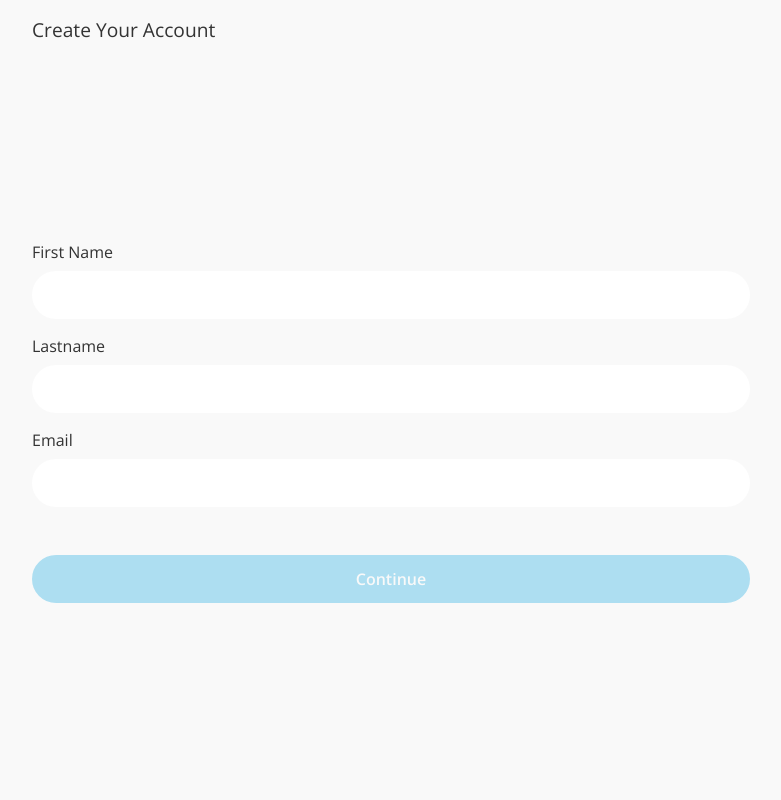
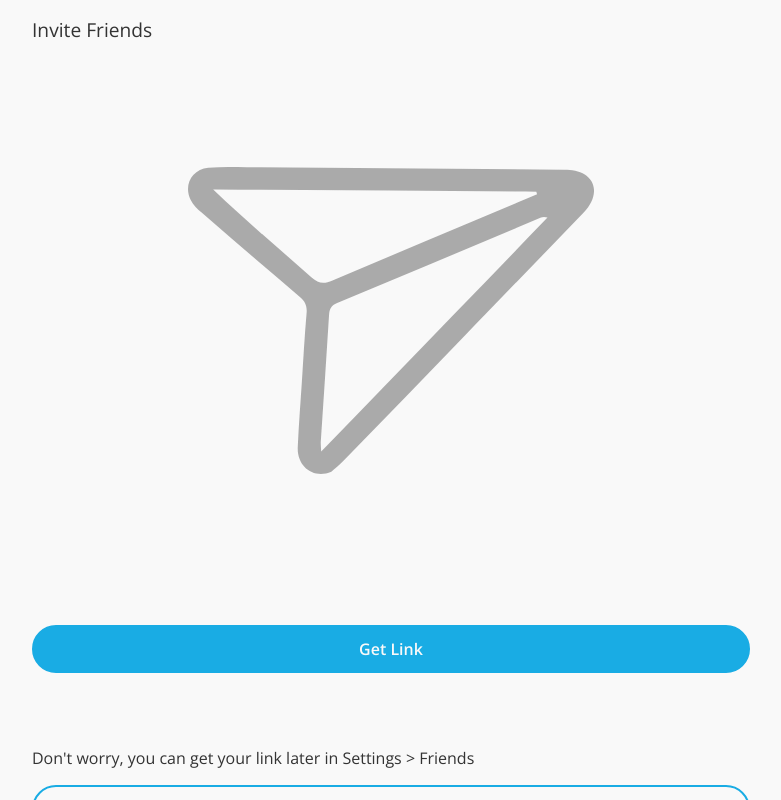
Before and after one commit to franfercalderon/hang-client, a React (Create React App) app: page /onboarding in a window 1280 px wide. Shown: the whole page, without its empty margins (249-1030 px from the left). Built offline with nearby package versions, Linux system fonts and the light colour scheme; no server answers.

Commit message:
working on onboarding - invite link sistem

```diff
--- a/src/components/OnboardingCalendar/OnboardingCalendar.js
+++ b/src/components/OnboardingCalendar/OnboardingCalendar.js
@@ -5,6 +5,7 @@ import BtnPrimary from "../BtnPrimary/BtnPrimary"
 import BtnSecondary from "../BtnSecondary/BtnSecondary"
 import Swal from "sweetalert2"
 import useSlots from "../../hooks/useSlots"
+import Loader from "../Loader/Loader"
 
 export default function OnboardingCalendar({ handleOnboardingStage }) {
 
@@ -50,11 +51,7 @@ export default function OnboardingCalendar({ handleOnboardingStage }) {
         setEndTime(( prevValue ) => ({...prevValue, [ name ]: value }))
     }
 
-    const handleClosePickers = ( e, deleteData ) => {
-        e.preventDefault()
-        setShowEndPicker( false )
-        setShowStartPicker( false )
-        if( deleteData ){
+    const resetTimes = () => {
         setStartTime({
             hour: '',
             minute:'',
@@ -66,6 +63,17 @@ export default function OnboardingCalendar({ handleOnboardingStage }) {
             ampm: ''
         })
     }
+
+    const handleClosePickers = ( e, deleteData, openEndTimer ) => {
+        e.preventDefault()
+        setShowEndPicker( false )
+        setShowStartPicker( false )
+        if ( openEndTimer){
+            setShowEndPicker( true )
+        }
+        if( deleteData ){
+            resetTimes()
+        }
     }
 
     const handleSaveSlot = async () => {
@@ -75,17 +83,20 @@ export default function OnboardingCalendar({ handleOnboardingStage }) {
                 startTime,
                 endTime
             }
-
+            console.log('vuelve acá');
+            setIsLoading( true )
             if( validateTimes( slot ) ){
                 setSavedSlots(( prevValue ) => [...prevValue, slot ])
                 await createSlot( slot )
-
+                resetTimes()
+                setIsLoading( false )
 
             } else {
                 throw new Error('Start date must be before End date')
             }
 
         } catch ( error ) {
+            setIsLoading( false )
             Swal.fire({
                 title: 'Oops!',
                 text: error.message,
@@ -112,6 +123,12 @@ export default function OnboardingCalendar({ handleOnboardingStage }) {
     }, [ startTime, endTime, selectedDays ])
 
     return(
+        <>
+            {
+                isLoading ?
+                <Loader/>
+                :
+
                 <>
                     {   !showEndPicker && !showStartPicker &&
                         <>
@@ -158,5 +175,7 @@ export default function OnboardingCalendar({ handleOnboardingStage }) {
                         <BtnSecondary action={ handleOnboardingStage } displayText={ savedSlots.length < 1 ? 'Skip' : 'Done'} enabled={ true }/>
                     </div>
                 </>
+            }
+        </>
     )
 }
--- /dev/null
+++ b/src/components/OnboardingInvite/OnboardingInvite.js
@@ -0,0 +1,29 @@
+import { useEffect } from "react";
+import BtnPrimary from "../BtnPrimary/BtnPrimary";
+import BtnSecondary from "../BtnSecondary/BtnSecondary";
+
+export default function OnboardingInvite({ handleOnboardingStage }){
+
+    //FUNCTIONS
+    const copyLink = () => {
+
+    }
+
+    useEffect(()=> {
+
+    })
+    return(
+        <>
+            <p>Send this Invite Link to your friends so they can join you in Hang!</p>
+            <div className="invite-img-containter" >
+                <img src="./images/inviteIcon.svg" alt="invite"/>
+            </div>
+            <BtnPrimary action={ copyLink } displayText={'Get Link'} enabled={ true } submit={ false }/>
+            <div className="bottom-container">
+                <p>{`Don't worry, you can get your link later in Settings > Friends`}</p>
+                <BtnSecondary action={ handleOnboardingStage } displayText={'Skip'} enabled={ true }/>
+            </div>
+
+        </>
+    )
+}
--- a/src/components/TimePicker/TimePicker.js
+++ b/src/components/TimePicker/TimePicker.js
@@ -1,4 +1,4 @@
-import { faXmark } from "@fortawesome/free-solid-svg-icons"
+import { faL, faXmark } from "@fortawesome/free-solid-svg-icons"
 import { FontAwesomeIcon } from "@fortawesome/react-fontawesome"
 import { useEffect, useState } from "react"
 
@@ -6,6 +6,8 @@ export default function TimePicker({ handleClose, handleChange, action, value })
 
     //STATE
     const [ enableButton, setEnableButton ] = useState( false )
+
+    const toggleTimePicker = action === 'start' ? true : false
 
     //EFFECTS
     useEffect(() => {
@@ -15,7 +17,7 @@ export default function TimePicker({ handleClose, handleChange, action, value })
 
     return(
         <div className="time-picker-main-container round-div div-shadow">
-            <FontAwesomeIcon icon={ faXmark } className="close-btn" onClick={ ( e ) => handleClose( e, true )}/>
+            <FontAwesomeIcon icon={ faXmark } className="close-btn" onClick={ ( e ) => handleClose( e, true, false )}/>
             <p>{`Select the ${action} time`}</p>
             <div className="select-container">
                 <form>
@@ -74,7 +76,7 @@ export default function TimePicker({ handleClose, handleChange, action, value })
                         </select>
 
                     </div>
-                    <button className={`btn cta rounded ${ !enableButton ? 'disabled' : ''}`} type="submit" disabled={ !enableButton } onClick={ ( e ) => handleClose( e, false ) }>
+                    <button className={`btn cta rounded ${ !enableButton ? 'disabled' : ''}`} type="submit" disabled={ !enableButton } onClick={ ( e ) => handleClose( e, false, toggleTimePicker ) }>
                         OK
                     </button>
                 </form>
--- a/src/hooks/useUsers.js
+++ b/src/hooks/useUsers.js
@@ -33,7 +33,6 @@ function useUsers () {
     const updateUserById = async ( data ) => {
         try {
             if( firebaseUserId ){
-                console.log(data);
                 await axios.patch(`${process.env.REACT_APP_API_URL}/users/${ firebaseUserId }`, data, {
                     headers: {
                         'Content-Type': 'application/json',
--- a/src/styles/login.sass
+++ b/src/styles/login.sass
@@ -132,8 +132,6 @@
     display: flex
     justify-content: center
     align-items: center
-    // border: 1px solid red
-    // text-align: center
 
 
 .onboarding .dot-container
@@ -142,7 +140,6 @@
     display: flex
     justify-content: center
     align-items: flex-start
-    // border: 1px solid blue
 
 .onboarding .weekdays-container
     width: 100%
@@ -152,7 +149,6 @@
     margin-top: 0.5rem
 
 .time-picker-main-container
-    // border: 1px solid red
     width: 100%
     padding: 30px 20px
     position: relative
@@ -164,7 +160,6 @@
     display: flex
     justify-content: space-between
     align-items: flex-end
-    // flex-direction: row
 
 .time-picker-main-container .inner
     display: flex
@@ -207,3 +202,15 @@
     right: 15px
     top: 15px
     font-size: 1rem
+
+.onboarding .invite-img-containter
+    width: 100%
+    height: 40vw
+    display: flex
+    justify-content: center
+    align-items: center
+    margin-top: 2rem
+
+.onboarding .invite-img-containter img
+    height: 60%
+    opacity: 0.8
--- a/src/views/Onboarding.js
+++ b/src/views/Onboarding.js
@@ -8,6 +8,7 @@ import OnboardingForm from "../components/OnboardingForm/OnboardingForm"
 import OnboardingPhoto from "../components/OnboardingPhoto/OnboardingPhoto"
 import BtnSecondary from "../components/BtnSecondary/BtnSecondary"
 import OnboardingCalendar from "../components/OnboardingCalendar/OnboardingCalendar"
+import OnboardingInvite from "../components/OnboardingInvite/OnboardingInvite"
 
 export default function Onboarding () {
 
@@ -18,7 +19,7 @@ export default function Onboarding () {
         email: ''
     })
 
-    const [ onboardingStage, setOnboardingStage ] = useState( 1 )
+    const [ onboardingStage, setOnboardingStage ] = useState( 4 )
 
     //CONTEXT
     // const { authUser } = useContext( AppContext )
@@ -66,7 +67,22 @@ export default function Onboarding () {
     return(
         <div className="view-container onboarding">
             <div className="section-container topbar-title">
-                Create Your Account
+                {
+                    onboardingStage === 1 &&
+                    <p>Create Your Account</p>
+                }
+                {
+                    onboardingStage === 2 &&
+                    <p>Add a Profile Photo</p>
+                }
+                {
+                    onboardingStage === 3 &&
+                    <p>Set Up Your Availability</p>
+                }
+                {
+                    onboardingStage === 4 &&
+                    <p>Invite Friends</p>
+                }
             </div>
             <div className="view-body">
                 <div className="section-container full-height">
@@ -84,8 +100,7 @@ export default function Onboarding () {
                     }
                     {
                         onboardingStage === 4 &&
-                        //LINK
-                        <p>4 - INVITE LINK</p>
+                        <OnboardingInvite handleOnboardingStage={ handleOnboardingStage }/>
                     }
                 </div>
             {/* <div className="bottom-container">
```
Also changed, not shown: public/images/inviteIcon.svg (added). Lines whose indentation alone changed are shown as unchanged.
